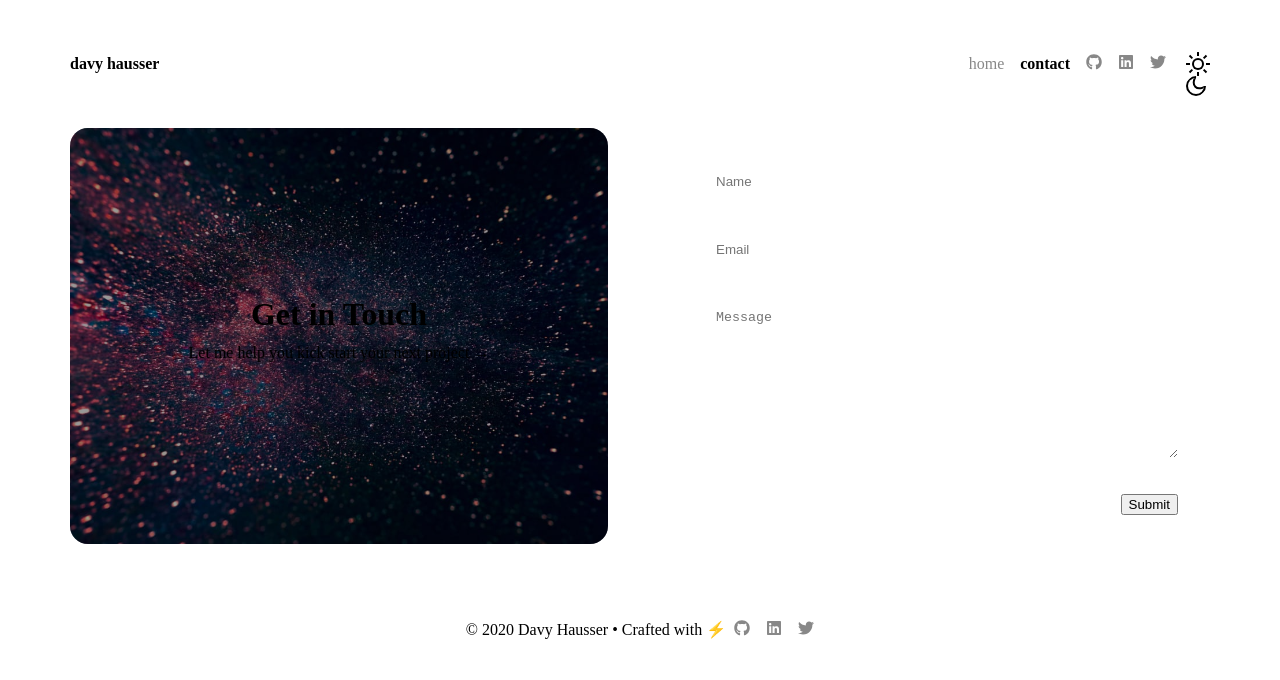
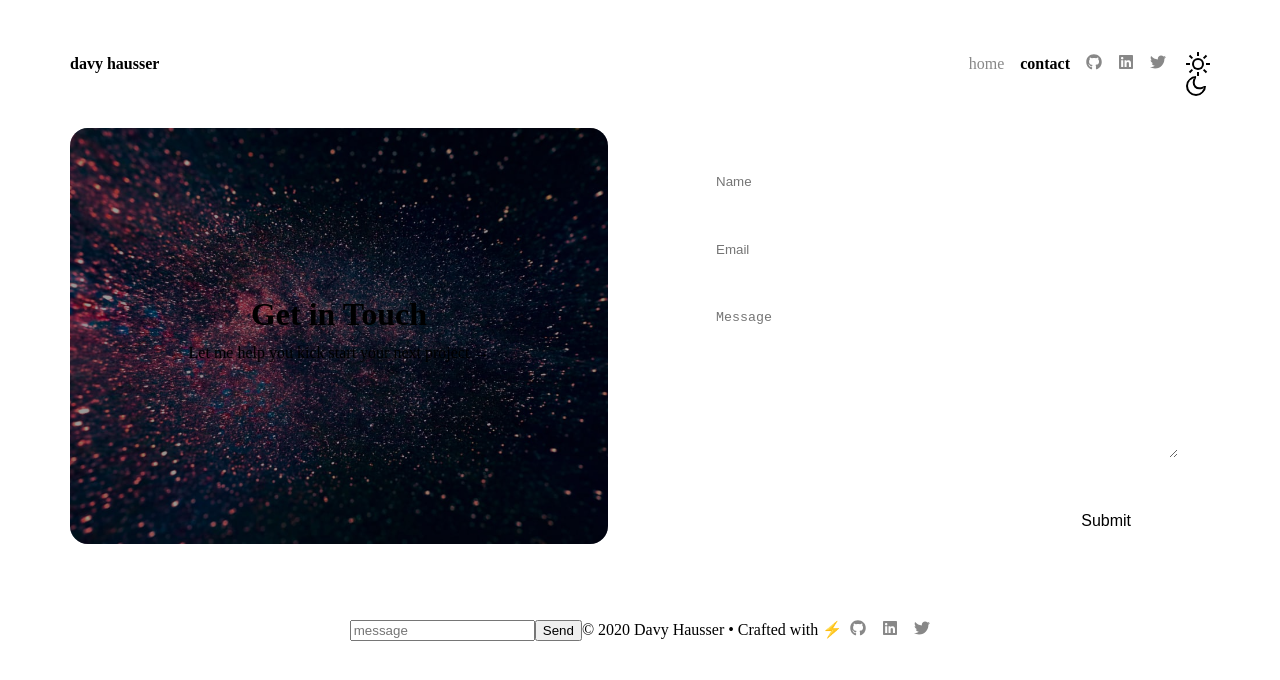
Before and after one commit to dhausser/davyhausser.com, a Gatsby site: page /contact in a window 1280 px wide. Built offline with nearby package versions, Linux system fonts and the light colour scheme; Gatsby itself is replaced by a stand-in of ours.

Commit message:
contact form tests

```diff
--- a/src/components/footer.js
+++ b/src/components/footer.js
@@ -12,6 +12,12 @@ export default function Footer() {
           margin: 40px;
         `}
       >
+        <div>
+          <form name="footer-form" method="post" data-netlify="true">
+            <input type="text" name="message" placeholder="message" />
+            <button type="submit">Send</button>
+          </form>
+        </div>
         <p>
           &copy; 2020 Davy Hausser &bull; Crafted with{" "}
           <span role="img" aria-label="bolt">
--- a/src/pages/contact.js
+++ b/src/pages/contact.js
@@ -26,19 +26,16 @@ const ContactPage = ({ data: { site, file } }) => (
         <PostTitle>Get in Touch</PostTitle>
         <p>Let me help you kick start your next project &rarr;</p>
       </PostThumbnail>
-      <div>
       <FormContainer>
         <form method="post" name="contact-testn-form" data-netlify="true">
           <input type="text" name="name" placeholder="Name" />
           <input type="email" name="email" placeholder="Email" />
           <textarea name="message" placeholder="Message"></textarea>
           <div style={{ display: "flex", justifyContent: "flex-end" }}>
-              <button type="submit">Submit</button>
-              {/* <SubmitButton type="submit" /> */}
+            <SubmitButton type="submit">Submit</SubmitButton>
           </div>
         </form>
       </FormContainer>
-      </div>
     </TwoGrids>
   </Layout>
 )
```
Lines whose indentation alone changed are shown as unchanged.
